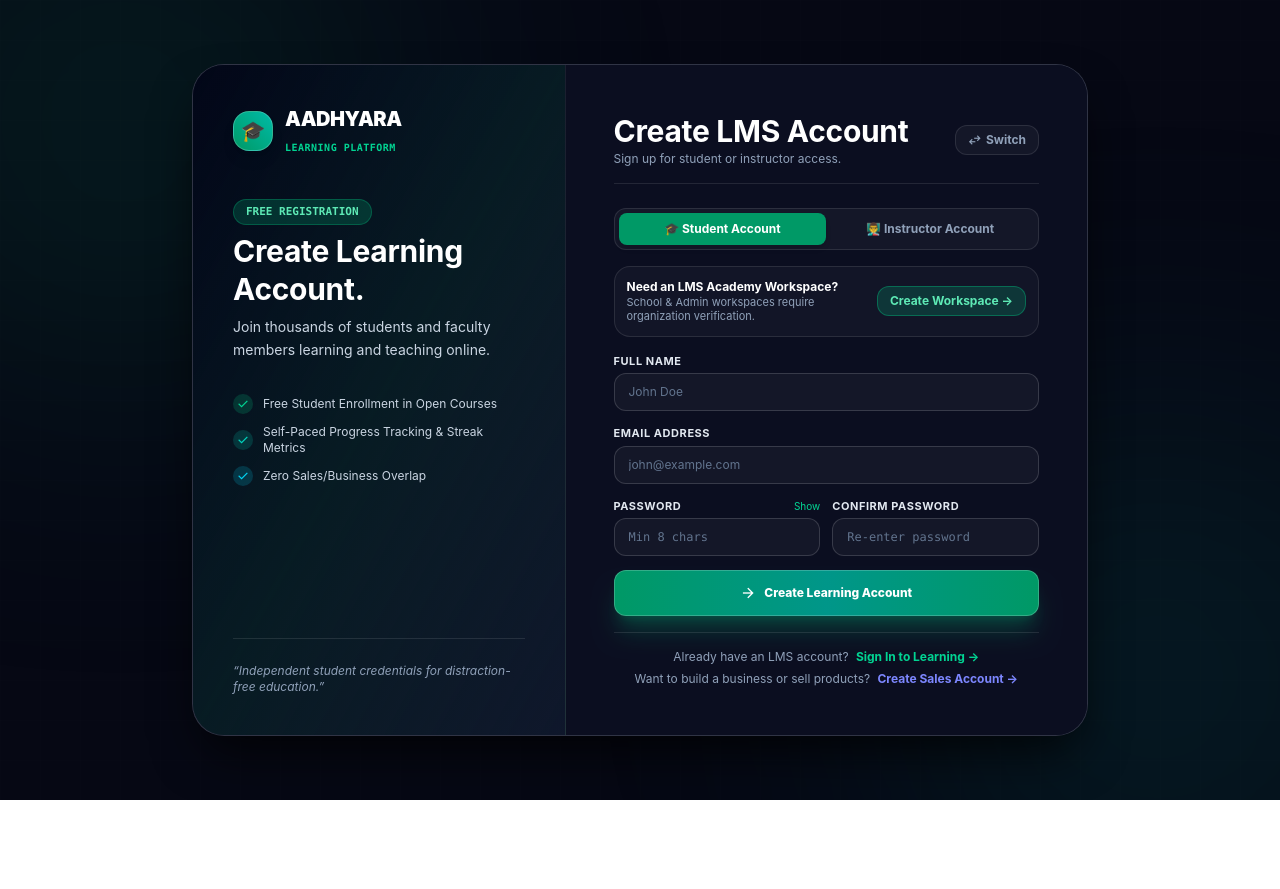
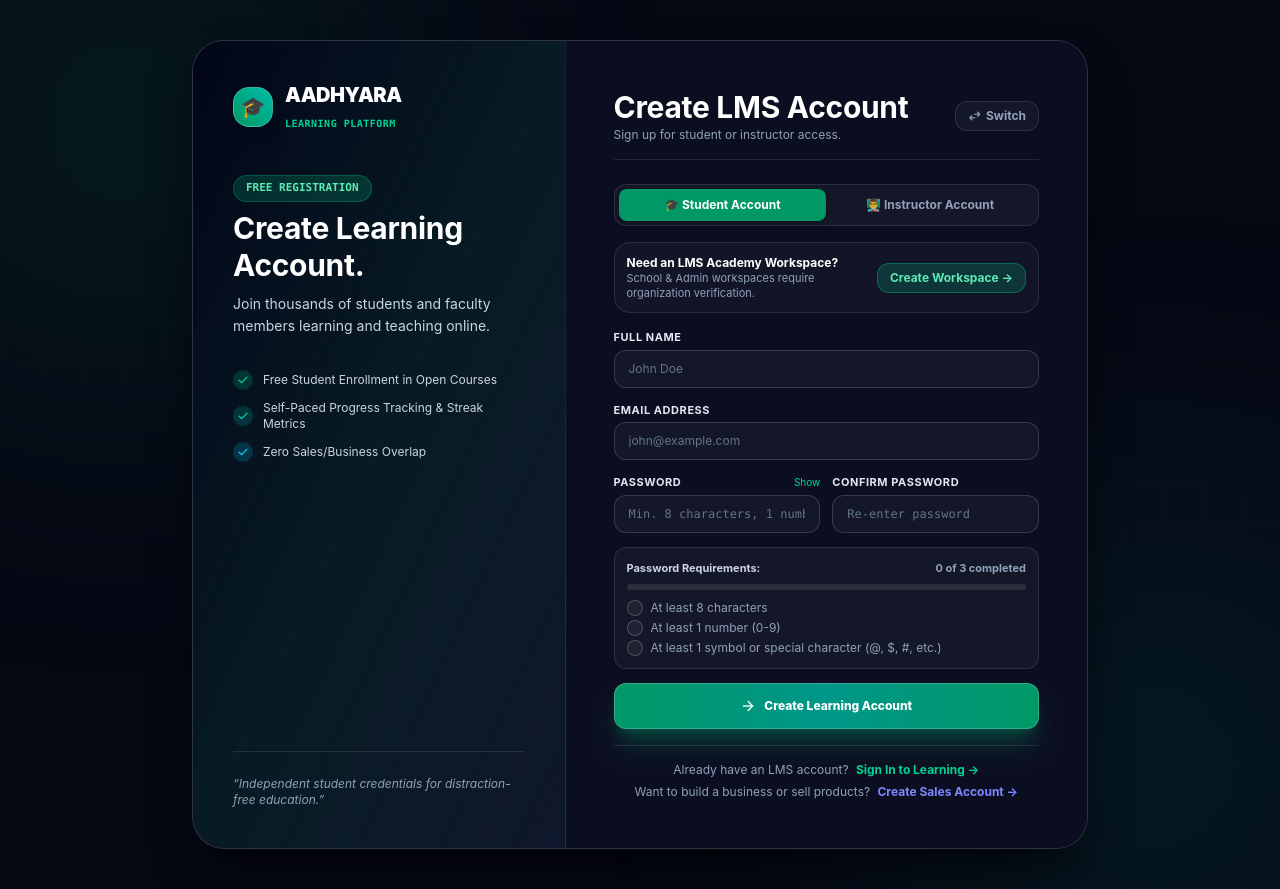
Before and after one commit to piyushshri253-arch/lms, a Next.js app: page /learning/register in a window 1280 px wide. Before the commit the page ends 800 px from the top, so only its background shows below. Built offline with nearby package versions, Linux system fonts and the light colour scheme; no server answers.

Commit message:
feat: add dynamic password requirements checklist with real-time checkmarks and detailed placeholder on signup

```diff
--- a/src/app/api/auth/register/route.ts
+++ b/src/app/api/auth/register/route.ts
@@ -64,7 +64,7 @@ export async function POST(req: NextRequest) {
       return NextResponse.json(
         {
           error:
-            'Password must be at least 8 characters long and contain uppercase, lowercase, and numeric characters.'
+            'Password must be at least 8 characters long and contain at least 1 number and 1 symbol.'
         },
         { status: 400 }
       );
--- a/src/app/lms/register/page.tsx
+++ b/src/app/lms/register/page.tsx
@@ -49,10 +49,14 @@ export default function LmsRegisterPage() {
       return;
     }
 
-    if (password.length < 8) {
+    const hasMinLength = password.length >= 8;
+    const hasNumber = /[0-9]/.test(password);
+    const hasSymbol = /[^A-Za-z0-9]/.test(password);
+
+    if (!hasMinLength || !hasNumber || !hasSymbol) {
       showToast({
-        title: 'Password Too Short',
-        description: 'Password must be at least 8 characters long.',
+        title: 'Password Incomplete',
+        description: 'Password must be at least 8 characters long and include at least 1 number and 1 symbol.',
         type: 'error'
       });
       return;
@@ -275,7 +279,7 @@ export default function LmsRegisterPage() {
                     required
                     value={password}
                     onChange={(e) => setPassword(e.target.value)}
-                    placeholder="Min 8 chars"
+                    placeholder="Min. 8 characters, 1 number & 1 symbol"
                     className="w-full bg-white/[0.04] border border-white/15 rounded-xl px-3.5 py-2.5 text-xs text-white focus:outline-none focus:border-emerald-500 font-mono transition-all placeholder:text-slate-500"
                   />
                 </div>
@@ -292,6 +296,60 @@ export default function LmsRegisterPage() {
                     placeholder="Re-enter password"
                     className="w-full bg-white/[0.04] border border-white/15 rounded-xl px-3.5 py-2.5 text-xs text-white focus:outline-none focus:border-emerald-500 font-mono transition-all placeholder:text-slate-500"
                   />
+                </div>
+              </div>
+
+              {/* Password strength checklist with dynamic tick marks */}
+              <div className="p-3 bg-white/[0.04] border border-white/10 rounded-xl space-y-2">
+                <div className="flex items-center justify-between text-[11px] font-bold">
+                  <span className="text-slate-300">Password Requirements:</span>
+                  <span className={password.length >= 8 && /[0-9]/.test(password) && /[^A-Za-z0-9]/.test(password) ? 'text-emerald-400 font-extrabold' : 'text-slate-400'}>
+                    {[password.length >= 8, /[0-9]/.test(password), /[^A-Za-z0-9]/.test(password)].filter(Boolean).length} of 3 completed
+                  </span>
+                </div>
+
+                <div className="flex gap-1.5 h-1.5 w-full rounded-full overflow-hidden bg-white/10">
+                  <div
+                    className={`flex-1 transition-all duration-300 ${
+                      [password.length >= 8, /[0-9]/.test(password), /[^A-Za-z0-9]/.test(password)].filter(Boolean).length >= 1 ? 'bg-amber-500' : 'bg-transparent'
+                    }`}
+                  />
+                  <div
+                    className={`flex-1 transition-all duration-300 ${
+                      [password.length >= 8, /[0-9]/.test(password), /[^A-Za-z0-9]/.test(password)].filter(Boolean).length >= 2 ? 'bg-blue-500' : 'bg-transparent'
+                    }`}
+                  />
+                  <div
+                    className={`flex-1 transition-all duration-300 ${
+                      [password.length >= 8, /[0-9]/.test(password), /[^A-Za-z0-9]/.test(password)].filter(Boolean).length >= 3 ? 'bg-emerald-500' : 'bg-transparent'
+                    }`}
+                  />
+                </div>
+
+                <div className="space-y-1 pt-0.5">
+                  {[
+                    { id: 'length', label: 'At least 8 characters', passed: password.length >= 8 },
+                    { id: 'number', label: 'At least 1 number (0-9)', passed: /[0-9]/.test(password) },
+                    { id: 'symbol', label: 'At least 1 symbol or special character (@, $, #, etc.)', passed: /[^A-Za-z0-9]/.test(password) }
+                  ].map((rule) => (
+                    <div
+                      key={rule.id}
+                      className={`flex items-center gap-2 text-xs transition-all duration-200 ${
+                        rule.passed ? 'text-emerald-400 font-bold' : 'text-slate-400 font-normal'
+                      }`}
+                    >
+                      <span
+                        className={`w-4 h-4 rounded-full flex items-center justify-center shrink-0 transition-all duration-200 ${
+                          rule.passed
+                            ? 'bg-emerald-500 text-white shadow-xs scale-105'
+                            : 'border border-white/20 bg-white/5 text-transparent'
+                        }`}
+                      >
+                        <Icon name="check" size={12} className="stroke-[3]" />
+                      </span>
+                      <span>{rule.label}</span>
+                    </div>
+                  ))}
                 </div>
               </div>
 
--- a/src/app/register/page.tsx
+++ b/src/app/register/page.tsx
@@ -54,9 +54,28 @@ function RegisterContent() {
 
   // Dynamic Password Strength Calculations
   const hasMinLength = password.length >= 8;
-  const hasUppercase = /[A-Z]/.test(password);
-  const hasLowercase = /[a-z]/.test(password);
   const hasNumber = /[0-9]/.test(password);
+  const hasSymbol = /[^A-Za-z0-9]/.test(password);
+
+  const passwordRules = [
+    {
+      id: 'length',
+      label: 'At least 8 characters',
+      passed: hasMinLength
+    },
+    {
+      id: 'number',
+      label: 'At least 1 number (0-9)',
+      passed: hasNumber
+    },
+    {
+      id: 'symbol',
+      label: 'At least 1 symbol or special character (@, $, #, %, etc.)',
+      passed: hasSymbol
+    }
+  ];
+
+  const passedChecksCount = passwordRules.filter((r) => r.passed).length;
 
   // Handle Step 1: Initial Registration & OTP Generation
   const handleRegisterSubmit = async (e: React.FormEvent) => {
@@ -70,10 +89,10 @@ function RegisterContent() {
       showToast({ title: 'Invalid Email', description: 'Please enter a valid email address.', type: 'error' });
       return;
     }
-    if (password.length < 8) {
+    if (!hasMinLength || !hasNumber || !hasSymbol) {
       showToast({
-        title: 'Weak Password',
-        description: 'Password must be at least 8 characters long and include numbers.',
+        title: 'Password Incomplete',
+        description: 'Password must be at least 8 characters long and include at least 1 number and 1 symbol.',
         type: 'error'
       });
       return;
@@ -262,7 +281,7 @@ function RegisterContent() {
                       required
                       value={password}
                       onChange={(e) => setPassword(e.target.value)}
-                      placeholder="Min. 8 characters with numbers"
+                      placeholder="Min. 8 characters, 1 number & 1 symbol (e.g. Pass@123)"
                       className="w-full h-11 pl-3 pr-10 border border-[#2d2f31] text-sm focus:outline-none focus:ring-1 focus:ring-[#5022c3] rounded-[2px]"
                     />
                     <button
@@ -274,27 +293,59 @@ function RegisterContent() {
                     </button>
                   </div>
 
-                  {/* Password strength checklist */}
-                  {password.length > 0 && (
-                    <div className="mt-2 space-y-1 text-[11px] text-[#6a6f73]">
-                      <div className="flex items-center gap-1.5">
-                        <Icon
-                          name={hasMinLength ? 'check_circle' : 'radio_button_unchecked'}
-                          size={14}
-                          className={hasMinLength ? 'text-emerald-600' : 'text-gray-400'}
-                        />
-                        <span>At least 8 characters</span>
-                      </div>
-                      <div className="flex items-center gap-1.5">
-                        <Icon
-                          name={hasNumber ? 'check_circle' : 'radio_button_unchecked'}
-                          size={14}
-                          className={hasNumber ? 'text-emerald-600' : 'text-gray-400'}
-                        />
-                        <span>Includes at least 1 number</span>
-                      </div>
+                  {/* Password strength checklist with dynamic tick marks */}
+                  <div className="mt-2.5 p-3 bg-[#f7f9fa] border border-[#d1d7dc] rounded-[4px] space-y-2">
+                    <div className="flex items-center justify-between text-[11px] font-bold">
+                      <span className="text-[#2d2f31]">Password Requirements:</span>
+                      <span className={passedChecksCount === 3 ? 'text-emerald-600 font-extrabold' : 'text-[#6a6f73]'}>
+                        {passedChecksCount} of 3 completed
+                      </span>
                     </div>
-                  )}
+
+                    {/* Visual 3-segment progress indicator */}
+                    <div className="flex gap-1.5 h-1.5 w-full rounded-full overflow-hidden bg-gray-200">
+                      <div
+                        className={`flex-1 transition-all duration-300 ${
+                          passedChecksCount >= 1 ? 'bg-amber-500' : 'bg-gray-200'
+                        }`}
+                      />
+                      <div
+                        className={`flex-1 transition-all duration-300 ${
+                          passedChecksCount >= 2 ? 'bg-blue-500' : 'bg-gray-200'
+                        }`}
+                      />
+                      <div
+                        className={`flex-1 transition-all duration-300 ${
+                          passedChecksCount >= 3 ? 'bg-emerald-500' : 'bg-gray-200'
+                        }`}
+                      />
+                    </div>
+
+                    {/* Real-time Checklist with tick tick animation */}
+                    <div className="space-y-1.5 pt-0.5">
+                      {passwordRules.map((rule) => (
+                        <div
+                          key={rule.id}
+                          className={`flex items-center gap-2 text-xs transition-all duration-200 ${
+                            rule.passed
+                              ? 'text-emerald-700 font-bold'
+                              : 'text-[#6a6f73] font-normal'
+                          }`}
+                        >
+                          <span
+                            className={`w-4 h-4 rounded-full flex items-center justify-center shrink-0 transition-all duration-200 ${
+                              rule.passed
+                                ? 'bg-emerald-600 text-white shadow-xs scale-105'
+                                : 'border border-gray-300 bg-white text-transparent'
+                            }`}
+                          >
+                            <Icon name="check" size={12} className="stroke-[3]" />
+                          </span>
+                          <span>{rule.label}</span>
+                        </div>
+                      ))}
+                    </div>
+                  </div>
                 </div>
 
                 <button
--- a/src/lib/security.ts
+++ b/src/lib/security.ts
@@ -90,7 +90,7 @@ export function evaluatePasswordStrength(password: string): PasswordStrength {
     label,
     color,
     checks: { length, uppercase, lowercase, number, special },
-    isValid: length && uppercase && lowercase && number
+    isValid: length && number && special
   };
 }
 
```
